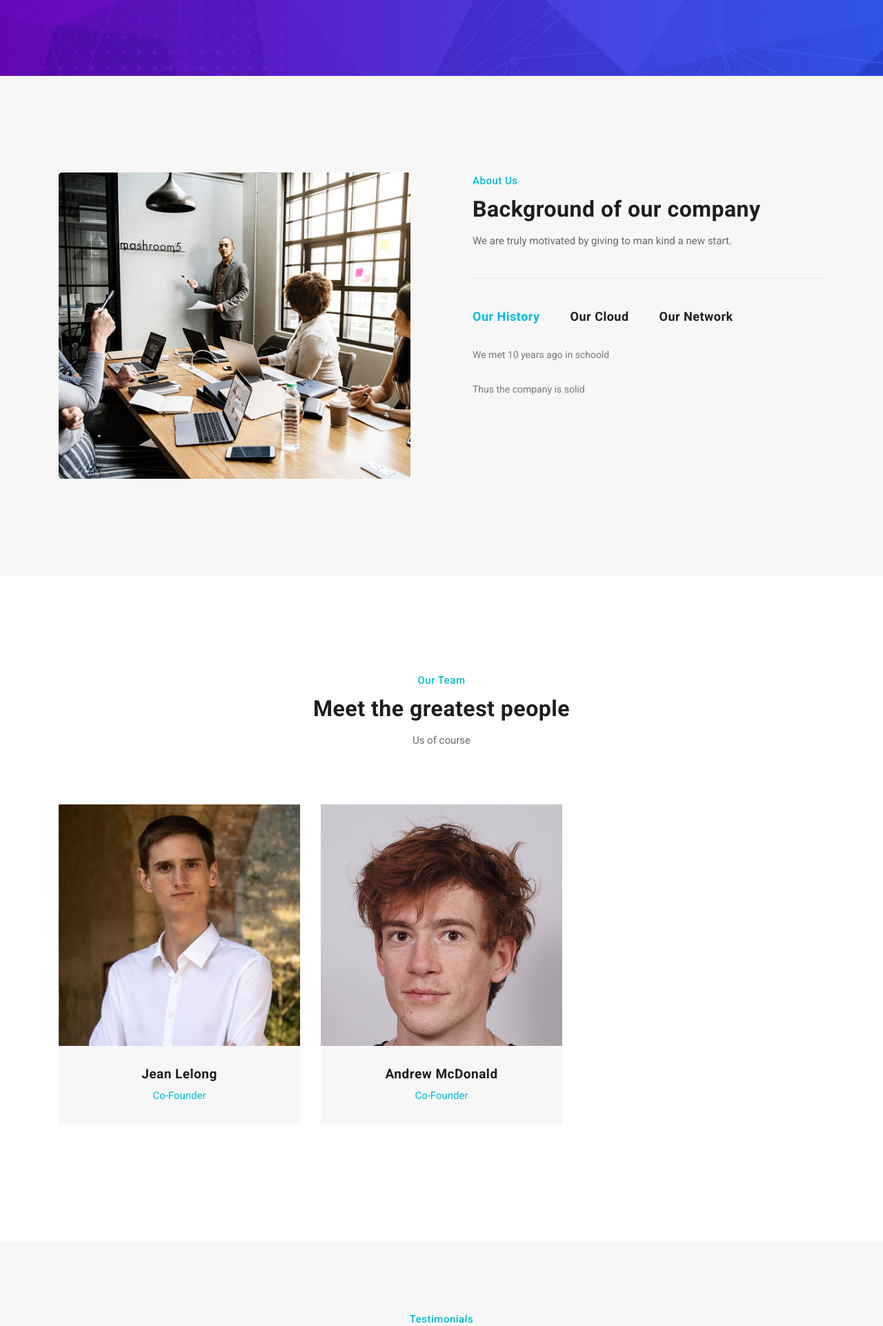
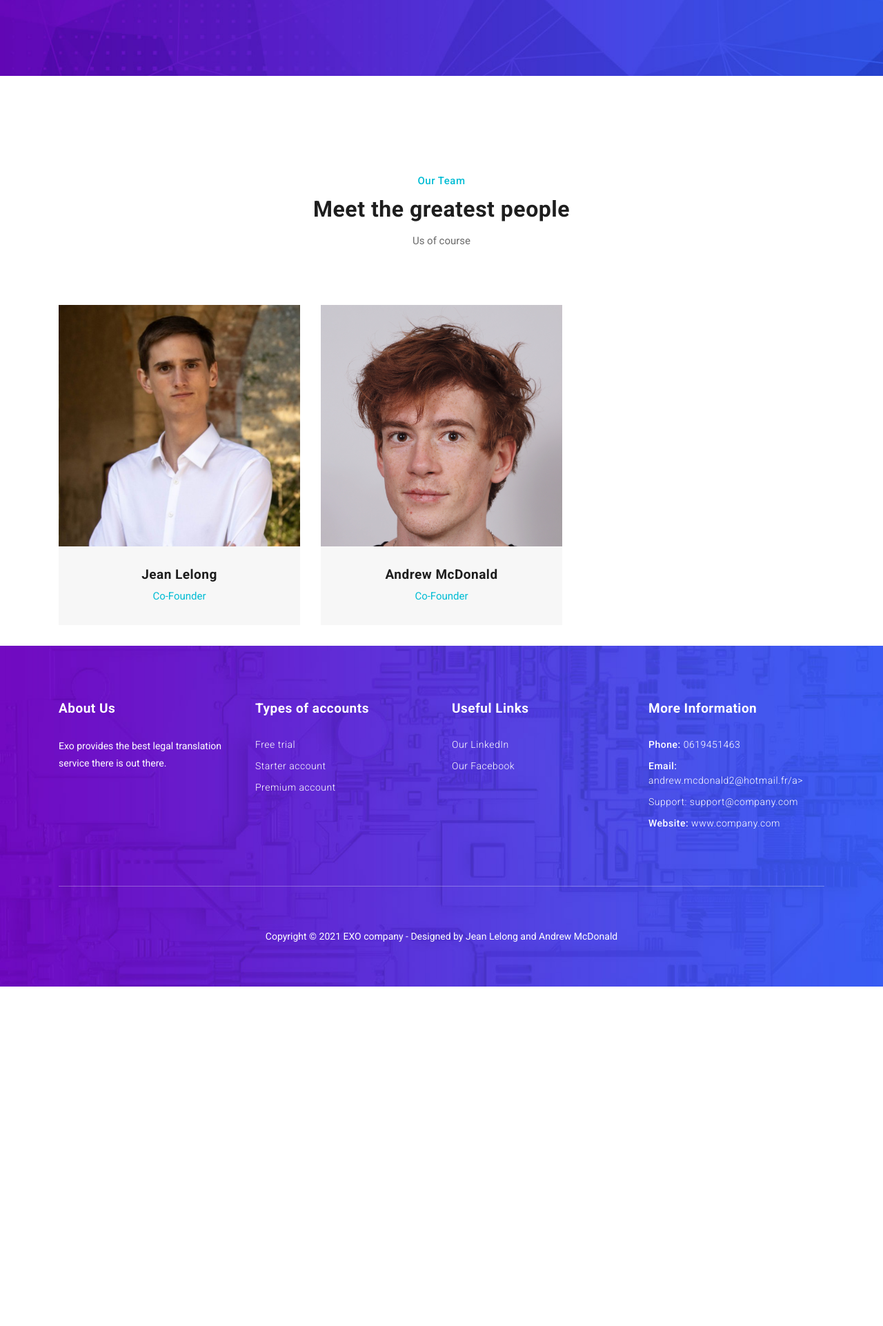
Before and after one commit to poisso/EXO, a Django app: page /about/ in a window 1280 px wide. Shown: the part 398-2320 px from the top of the page at 69% size. After the commit the page ends 1828 px from the top, so only its background shows below. Run offline with Django 3.2, Linux system fonts and the light colour scheme; some libraries are stand-ins or nearby versions.

Commit message:
text changes 2

```diff
--- a/translator/templates/translator/about.html
+++ b/translator/templates/translator/about.html
@@ -88,49 +88,49 @@
     <!-- Heading Ends Here -->
 
 
-    <!-- About Us Starts Here -->
-    <div class="about-us">
-      <div class="container">
-        <div class="row">
-          <div class="col-md-6">
-            <div class="left-image">
-              <img src="{% static 'translator/assets/images/our-team.jpg' %}" alt="">
-            </div>
-          </div>
-          <div class="col-md-6">
-            <div class="right-content">
-              <div class="section-heading">
-                <span>About Us</span>
-                <h2>Background of our company</h2>
-                <p>We are truly motivated by giving to man kind a new start.</p>
-              </div>
-              <div id='tabs'>
-                  <ul>
-                    <li><a href='#tabs-1'>Our History</a></li>
-                    <li><a href='#tabs-2'>Our Cloud</a></li>
-                    <li><a href='#tabs-3'>Our Network</a></li>
-                  </ul>
-                  <section class='tabs-content'>
-                    <article id='tabs-1'>
-                      <p> We met 10 years ago in schoold
-                      <br><br>Thus the company is solid</p>
-                    </article>
-                    <article id='tabs-2'>
-                      <p>It's in the sky
-                      <br><br>Thus we must take a plane to go on it</p>
-                    </article>
-                    <article id='tabs-3'>
-                      <p>We are illuminatis
-                      <br><br>So our network is very powerfull</p>
-                    </article>
-                  </section>
-                </div>
-            </div>
-          </div>
-        </div>
-      </div>
-    </div>
-    <!-- About Us Ends Here -->
+{#    <!-- About Us Starts Here -->#}
+{#    <div class="about-us">#}
+{#      <div class="container">#}
+{#        <div class="row">#}
+{#          <div class="col-md-6">#}
+{#            <div class="left-image">#}
+{#              <img src="{% static 'translator/assets/images/our-team.jpg' %}" alt="">#}
+{#            </div>#}
+{#          </div>#}
+{#          <div class="col-md-6">#}
+{#            <div class="right-content">#}
+{#              <div class="section-heading">#}
+{#                <span>About Us</span>#}
+{#                <h2>Background of our company</h2>#}
+{#                <p>We are truly motivated by giving to man kind a new start.</p>#}
+{#              </div>#}
+{#              <div id='tabs'>#}
+{#                  <ul>#}
+{#                    <li><a href='#tabs-1'>Our History</a></li>#}
+{#                    <li><a href='#tabs-2'>Our Cloud</a></li>#}
+{#                    <li><a href='#tabs-3'>Our Network</a></li>#}
+{#                  </ul>#}
+{#                  <section class='tabs-content'>#}
+{#                    <article id='tabs-1'>#}
+{#                      <p> We met 10 years ago in schoold#}
+{#                      <br><br>Thus the company is solid</p>#}
+{#                    </article>#}
+{#                    <article id='tabs-2'>#}
+{#                      <p>It's in the sky#}
+{#                      <br><br>Thus we must take a plane to go on it</p>#}
+{#                    </article>#}
+{#                    <article id='tabs-3'>#}
+{#                      <p>We are illuminatis#}
+{#                      <br><br>So our network is very powerfull</p>#}
+{#                    </article>#}
+{#                  </section>#}
+{#                </div>#}
+{#            </div>#}
+{#          </div>#}
+{#        </div>#}
+{#      </div>#}
+{#    </div>#}
+{#    <!-- About Us Ends Here -->#}
 
 
     <!-- Team Starts Here -->
@@ -167,51 +167,6 @@
     </div>
     <!-- Team Ends Here -->
 
-
-   <!-- Testimonials Starts Here -->
-    <div class="testimonials-section">
-      <div class="container">
-        <div class="row">
-          <div class="col-md-12">
-            <div class="section-heading">
-              <span>Testimonials</span>
-              <h2>What they say about us</h2>
-            </div>
-          </div>
-          <div class="col-md-10 offset-md-1">
-            <div class="owl-testimonials owl-carousel">
-              <div class="testimonial-item">
-                <div class="icon">
-                  <i class="fa fa-quote-right"></i>
-                </div>
-                <p>"The junkyard dog used to tell us about the legendary service they offer. They are geniuses."</p>
-                <h4>Pascal Danger</h4>
-                <span>Assureur chez "ça arrive pas qu'o autres" assurance</span>
-              </div>
-              <div class="testimonial-item">
-                <div class="icon">
-                  <i class="fa fa-quote-right"></i>
-                </div>
-                <p>"Quisque lacinia sed velit et maximus. Quisque dictum, lacus a malesuada finibus, arcu magna luctus risus, eu accumsan risus elit vitae lacus."</p>
-                <h4>Vinny Smart</h4>
-                <span>Digital Marketer</span>
-              </div>
-              <div class="testimonial-item">
-                <div class="icon">
-                  <i class="fa fa-quote-right"></i>
-                </div>
-                <p>"Vestibulum mauris ipsum, tempor tincidunt justo sit amet, bibendum tincidunt dui. Aenean molestie, odio quis viverra ultricies, leo tellus lacinia neque, sit amet maximus tortor nunc aliquet felis."</p>
-                <h4>Trevor Liam</h4>
-                <span>Technology Chef</span>
-              </div>
-            </div>
-          </div>
-        </div>
-      </div>
-    </div>
-    <!-- Testimonials Ends Here -->
-
-
     <!-- Footer Starts Here -->
     <footer>
       <div class="container">
@@ -231,9 +186,9 @@
                 <h2>Types of accounts</h2>
               </div>
               <ul class="footer-list">
-                <li><a href="#">Basic free account</a></li>
-                <li><a href="#">Standard account</a></li>
-                <li><a href="#">Unilimited admin access</a></li>
+                <li><a href="#">Free trial</a></li>
+                <li><a href="#">Starter account</a></li>
+                <li><a href="#">Premium account</a></li>
               </ul>
             </div>
           </div>
@@ -245,7 +200,8 @@
                 <h2>Useful Links</h2>
               </div>
               <ul class="footer-list">
-                <li><a href="#">My fb page</a></li>
+                <li><a href="#">Our LinkedIn</a></li>
+                <li><a href="#">Our Facebook</a></li>
               </ul>
             </div>
           </div>
```
Also changed, not shown: translator/templates/translator/contact.html (+10 -57 lines).
